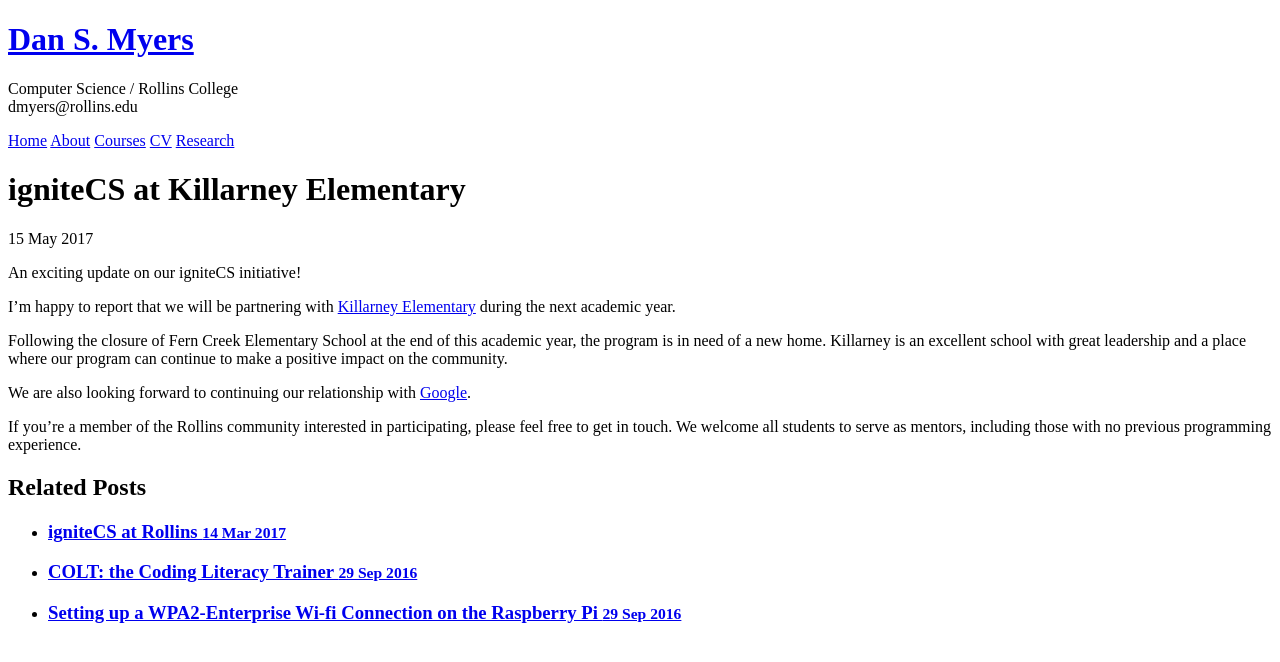
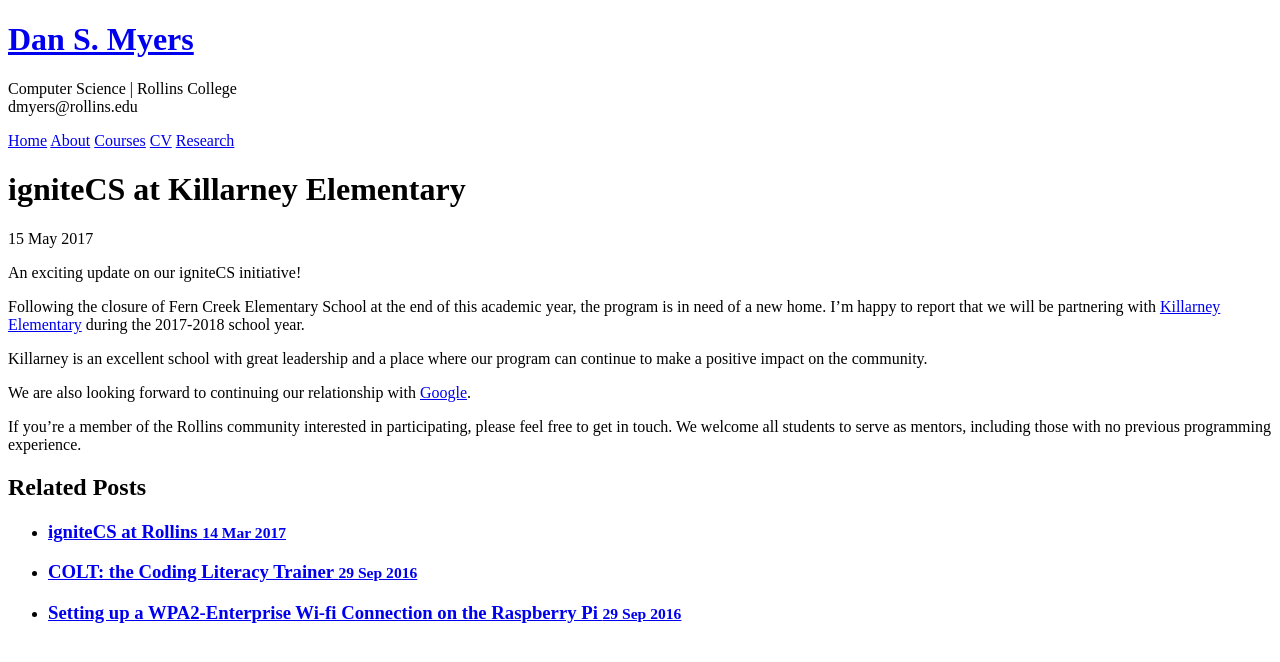
Before and after one commit to dansmyers/dansmyers.github.io-archived, a Jekyll site: the page built from _posts/2017-05-15-igniteCS_at_Killarney.md, in a window 1280 px wide. Shown: the top 662 px of the page. Built offline with Jekyll 4.4.1, drawn with Linux system fonts in a browser that asks for light colours.

```diff
--- a/_includes/sidebar.html
+++ b/_includes/sidebar.html
@@ -9,8 +9,9 @@
       </h1>
 
 
-      <p class="lead">{{ site.description }} /
-        {{ site.description2 }} <br>dmyers@rollins.edu </p>
+      <p class="lead">
+        {{ site.description }} | {{ site.description2 }} <br>dmyers@rollins.edu
+      </p>
 
     </div>
 
--- a/_posts/2017-05-15-igniteCS_at_Killarney.md
+++ b/_posts/2017-05-15-igniteCS_at_Killarney.md
@@ -7,14 +7,13 @@
 
 An exciting update on our igniteCS initiative!
 
+Following the closure of Fern Creek Elementary School at the end
+of this academic year, the program is in need of a new home.
+I'm happy to report that we will be partnering with [Killarney
+Elementary](https://killarneyes.ocps.net) during the 2017-2018 school
+year.
 
-I'm happy to report that we will be partnering with [Killarney
-Elementary](https://killarneyes.ocps.net) during the next
-academic year.
-
-Following the closure of Fern Creek Elementary School at the end
-of this academic year, the program is in need of a new home. Killarney
-is an excellent school with great leadership and a place where our
+ Killarney is an excellent school with great leadership and a place where our
 program can continue to make a positive impact on the community.
 
 We are also looking forward to continuing our relationship with
```
Also changed, not shown: _posts/2017-03-14-igniteCS_Article.md (+2 -0 lines), about.md (+1 -1 lines), public/css/hyde.css (+2 -14 lines), public/css/poole.css (+6 -6 lines), images/self_bw.jpg (added).
